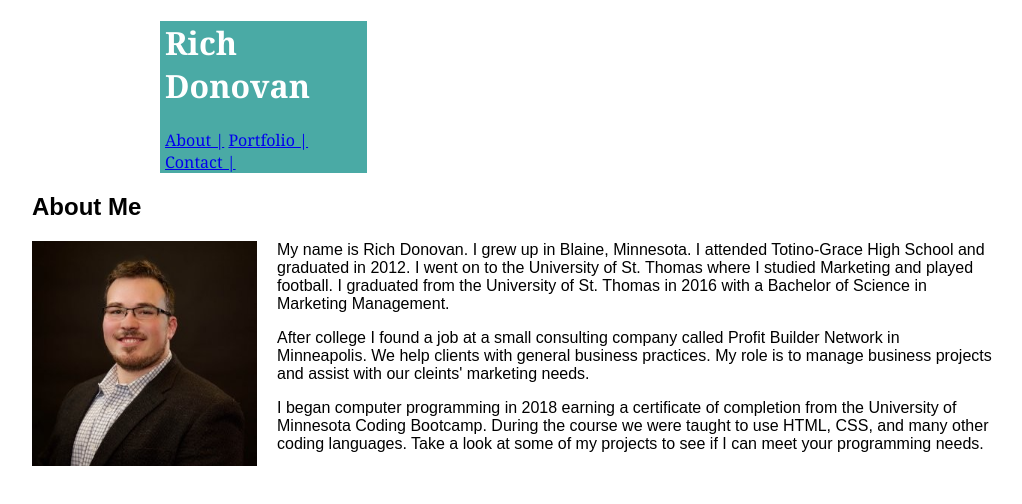
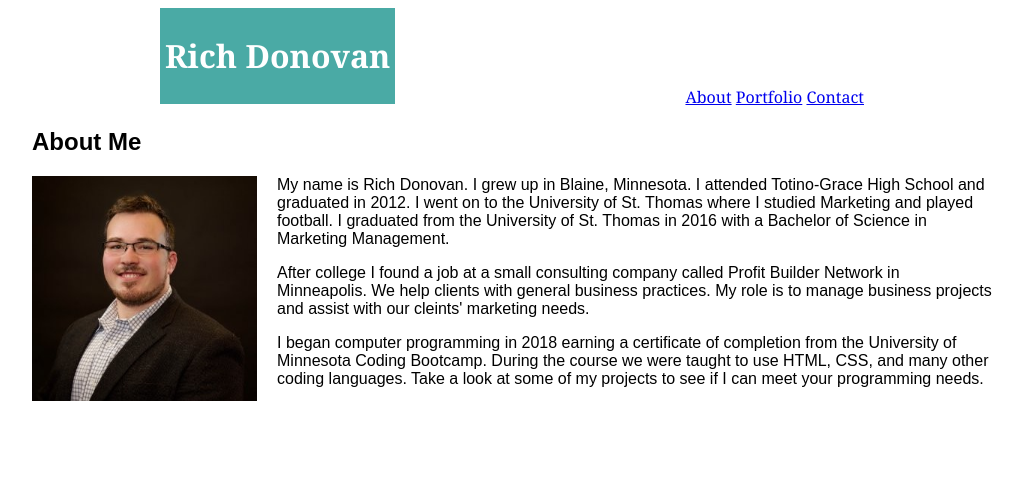
Before and after one commit to RichieD62/Basic-Portfolio, a plain HTML site: page index.html in a window 1280 px wide. Shown: the whole page, without its empty margins (128-1150 px from the left). Drawn offline with Linux system fonts and the light colour scheme.

Commit message:
Rich Donovan changes on 9/15/2018

```diff
--- a/assets/css/style.css
+++ b/assets/css/style.css
@@ -1,14 +1,9 @@
 header{
-   background-color: #4aaaa5;
    color: #ffffff;
    border-color: #cccccc;
    font-family: Georgia, 'Times New Roman', Times, serif;
-   width: 16%;
-   margin-left: 280px;
-   padding-left: 5px;
 }
 
-}
 
 body{
     background-color: #ffffff;
@@ -28,6 +23,15 @@ img{
     border-color: #dddddd;
     border-radius: 5px;
     font-family: Arial, Helvetica, sans-serif;
+    clear: both;
+}
+
+#contact{
+    padding-top: 20px;
+}
+
+#about{
+    padding-top: 20px;
 }
 
 #Name-Space{
@@ -42,3 +46,26 @@ img{
     width: 960px;
     height: 300px;
 }
+
+.top-nav{
+    background-color: #4aaaa5;
+    overflow: hidden;
+    padding: 5px;
+    text-align: center;
+    float: left;
+    margin-left: 280px;
+}
+
+.topnav a{
+    float: left;
+    color: color #ffffff;
+    text-align: center;
+    padding: 14px 16px;
+}
+
+.top-nav-right{
+    clear: both;
+    float: right;
+    margin-top: -18px;
+    margin-right: 280px;
+}
--- a/index.html
+++ b/index.html
@@ -8,17 +8,22 @@
 </head>
 
 <body>
-<!--This is the main header-->
+<!--Adding my name on the left side and links on the right side-->
 <header>
-    <h1 id="header-name">Rich Donovan</h1>
-    <a href="#" class="header-link">About |</a>
-    <a href="#" class="header-link">Portfolio |</a>
-    <a href="#" class="header-link">Contact |</a>
+        <div class="top-nav">
+            <h1>Rich Donovan</h1>
+        </div>
+        <div class="top-nav-right">
+            <a href="#">About</a>
+            <a href="#">Portfolio</a>
+            <a href="#">Contact</a>
+        </div>
+
 </header>
 
 <!--This is where I will start the "About Me" Section-->
 <div class="container">
-    <h2>About Me</h2>
+    <h2 id="about">About Me</h2>
 
 <!--Profile Picture-->
     <img src="assets/images/profile_pic2.png" alt="Rich Donovan">
```
Also changed, not shown: contact.html (+12 -6 lines).
